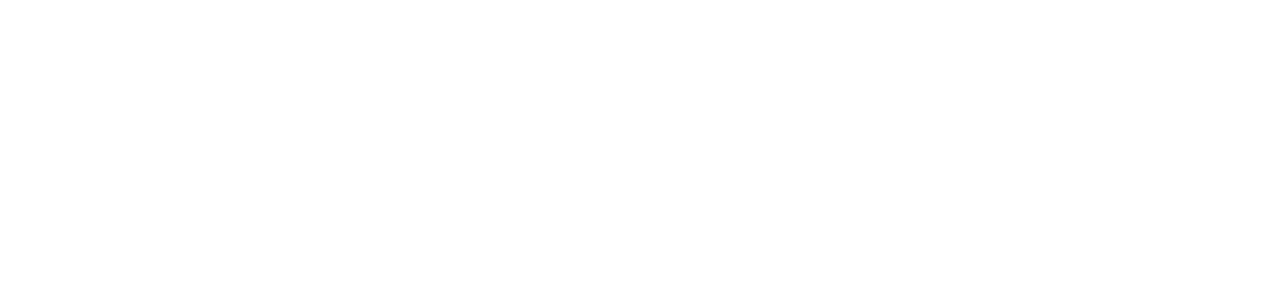
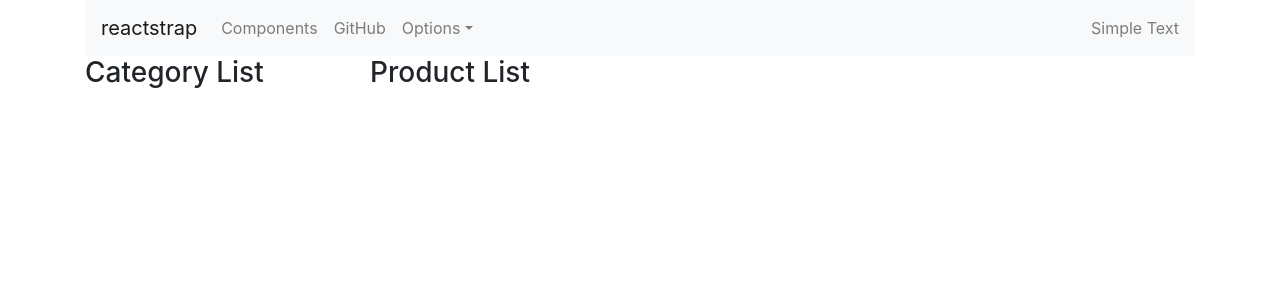
Before and after one commit to sakirtufan/CART_APP_WITH_REDUX, a React (Create React App) app: page / in a window 1280 px wide. Shown: the top 300 px of the page. Built offline with nearby package versions, Linux system fonts and the light colour scheme.

Commit message:
Configure Basic Components

```diff
--- a/package.json
+++ b/package.json
@@ -6,10 +6,12 @@
     "@testing-library/jest-dom": "^5.11.4",
     "@testing-library/react": "^11.1.0",
     "@testing-library/user-event": "^12.1.10",
+    "bootstrap": "^4.5.3",
     "react": "^17.0.1",
     "react-dom": "^17.0.1",
     "react-redux": "^7.2.2",
     "react-scripts": "4.0.1",
+    "reactstrap": "^8.8.1",
     "redux": "^4.0.5",
     "web-vitals": "^0.2.4"
   },
--- /dev/null
+++ b/src/components/categories/CategoryList.jsx
@@ -0,0 +1,12 @@
+import React from 'react'
+
+const CategoryList = () => {
+  return (
+    <div>
+      <h3>Category List</h3>
+    </div>
+  )
+}
+
+
+export default CategoryList;
--- /dev/null
+++ b/src/components/navi/Navi.jsx
@@ -0,0 +1,60 @@
+import React, { useState } from 'react';
+import {
+  Collapse,
+  Navbar,
+  NavbarToggler,
+  NavbarBrand,
+  Nav,
+  NavItem,
+  NavLink,
+  UncontrolledDropdown,
+  DropdownToggle,
+  DropdownMenu,
+  DropdownItem,
+  NavbarText
+} from 'reactstrap';
+
+const Navi = (props) => {
+  const [isOpen, setIsOpen] = useState(false);
+
+  const toggle = () => setIsOpen(!isOpen);
+
+  return (
+    <div>
+      <Navbar color="light" light expand="md">
+        <NavbarBrand href="/">reactstrap</NavbarBrand>
+        <NavbarToggler onClick={toggle} />
+        <Collapse isOpen={isOpen} navbar>
+          <Nav className="mr-auto" navbar>
+            <NavItem>
+              <NavLink href="/components/">Components</NavLink>
+            </NavItem>
+            <NavItem>
+              <NavLink href="https://github.com/reactstrap/reactstrap">GitHub</NavLink>
+            </NavItem>
+            <UncontrolledDropdown nav inNavbar>
+              <DropdownToggle nav caret>
+                Options
+              </DropdownToggle>
+              <DropdownMenu right>
+                <DropdownItem>
+                  Option 1
+                </DropdownItem>
+                <DropdownItem>
+                  Option 2
+                </DropdownItem>
+                <DropdownItem divider />
+                <DropdownItem>
+                  Reset
+                </DropdownItem>
+              </DropdownMenu>
+            </UncontrolledDropdown>
+          </Nav>
+          <NavbarText>Simple Text</NavbarText>
+        </Collapse>
+      </Navbar>
+    </div>
+  );
+}
+
+export default Navi;
--- /dev/null
+++ b/src/components/products/ProductList.jsx
@@ -0,0 +1,11 @@
+import React from 'react'
+
+const ProductList = ()  => {
+  return (
+    <div>
+      <h3>Product List</h3>
+    </div>
+  )
+}
+
+export default ProductList;
--- a/src/components/root/App.js
+++ b/src/components/root/App.js
@@ -1,8 +1,14 @@
+import { Container } from "reactstrap";
+import Navi from "../navi/Navi";
+import Dashboard from "./Dashboard";
+
+
 const App = () => {
   return (
-    <div>
-
-    </div>
+    <Container>
+      <Navi/>
+      <Dashboard/>
+    </Container>
   );
 }
 
--- /dev/null
+++ b/src/components/root/Dashboard.jsx
@@ -0,0 +1,22 @@
+import React from 'react'
+import { Col, Row } from 'reactstrap';
+import CategoryList from '../categories/CategoryList'
+import ProductList from '../products/ProductList'
+
+const Dashboard = () => {
+  return (
+    <div>
+      <Row>
+        <Col xs="3">
+          <CategoryList/>
+        </Col>
+        <Col xs="9">
+          <ProductList/>
+        </Col>
+      </Row>
+    </div>
+  )
+}
+
+
+export default Dashboard;
--- a/src/index.js
+++ b/src/index.js
@@ -2,6 +2,7 @@
 import ReactDOM from 'react-dom';
 import App from './components/root/App';
 import reportWebVitals from './reportWebVitals';
+import 'bootstrap/dist/css/bootstrap.min.css';
 
 ReactDOM.render(
   <React.StrictMode>
```
Also changed, not shown: 2 other files (tests, documents, lock files or other folders).
